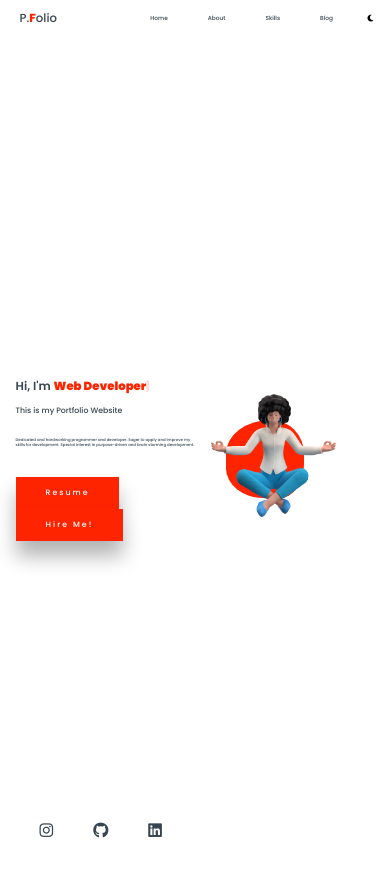
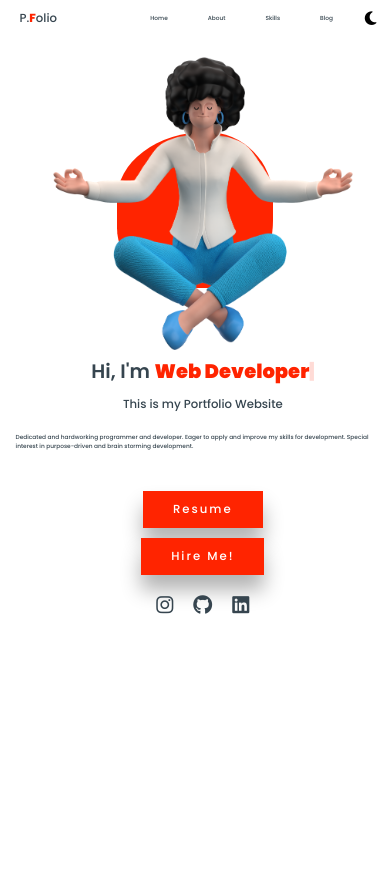
Before and after one commit to Sahil3695/Portfolio, a plain HTML site: page index.html in a window 390 px wide. After the commit the page ends 844 px from the top, so only its background shows below. Drawn offline with nearby package versions, Linux system fonts and the light colour scheme.

Commit message:
Add files via upload

```diff
--- a/style.css
+++ b/style.css
@@ -203,3 +203,90 @@ ul li:hover a{
     }
 
   }
+
+/* Existing CSS styles */
+
+/* Add this media query to make the website responsive */
+@media only screen and (max-width: 768px) {
+    .row {
+      flex-direction: column;
+      height: auto;
+    }
+
+    .cols {
+      max-width: 100%;
+    }
+
+    .textdata h2 {
+      font-size: 5vw;
+    }
+
+    .textdata h3 {
+      font-size: 3vw;
+    }
+
+    .textdata p {
+      font-size: 1.5vw;
+    }
+
+    .btn button {
+      font-size: 3vw;
+    }
+
+    .sociallinks {
+      position: static;
+      margin-top: 20px;
+    }
+
+    .sociallinks i {
+      font-size: 5vw;
+      margin: 0px 10px;
+    }
+
+    .imagedata {
+        order: -1; /* Move .imagedata above .textdata on mobile */
+        margin-top: 20px;
+        text-align: center; /* Center the image inside the blob */
+      }
+
+      .imgbox {
+        position: relative;
+        width: 80%; /* Adjust the width for better centering */
+        margin: 0 auto; /* Center the .imgbox horizontally */
+      }
+
+      .imgbox img {
+        width: 100%;
+      }
+
+
+    .animblob {
+      top: 30%;
+      left: 50%;
+      width: 40vw;
+      height: 40vw;
+      transform: translate(-50%, -50%);
+    }
+
+    .toggleSwitch .fa {
+      font-size: 4vw;
+    }
+  }
+
+  /* New styles for mobile screen */
+  .textdata {
+    display: flex;
+    flex-direction: column;
+    align-items: center;
+  }
+
+  .btn {
+    display: flex;
+    flex-direction: column;
+    align-items: center;
+    margin-top: 20px;
+  }
+
+  .btn button {
+    margin-top: 10px;
+  }
```
